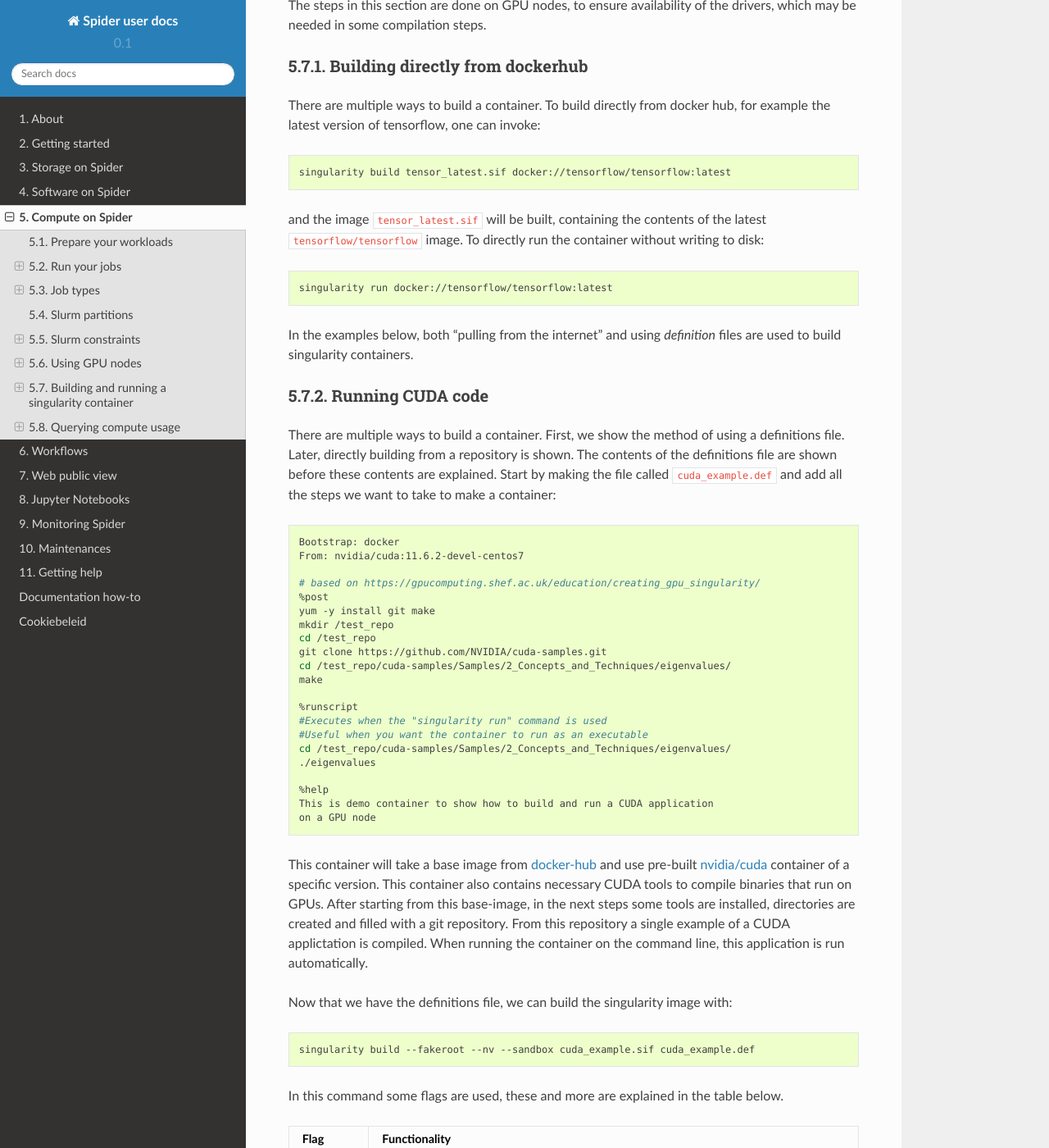
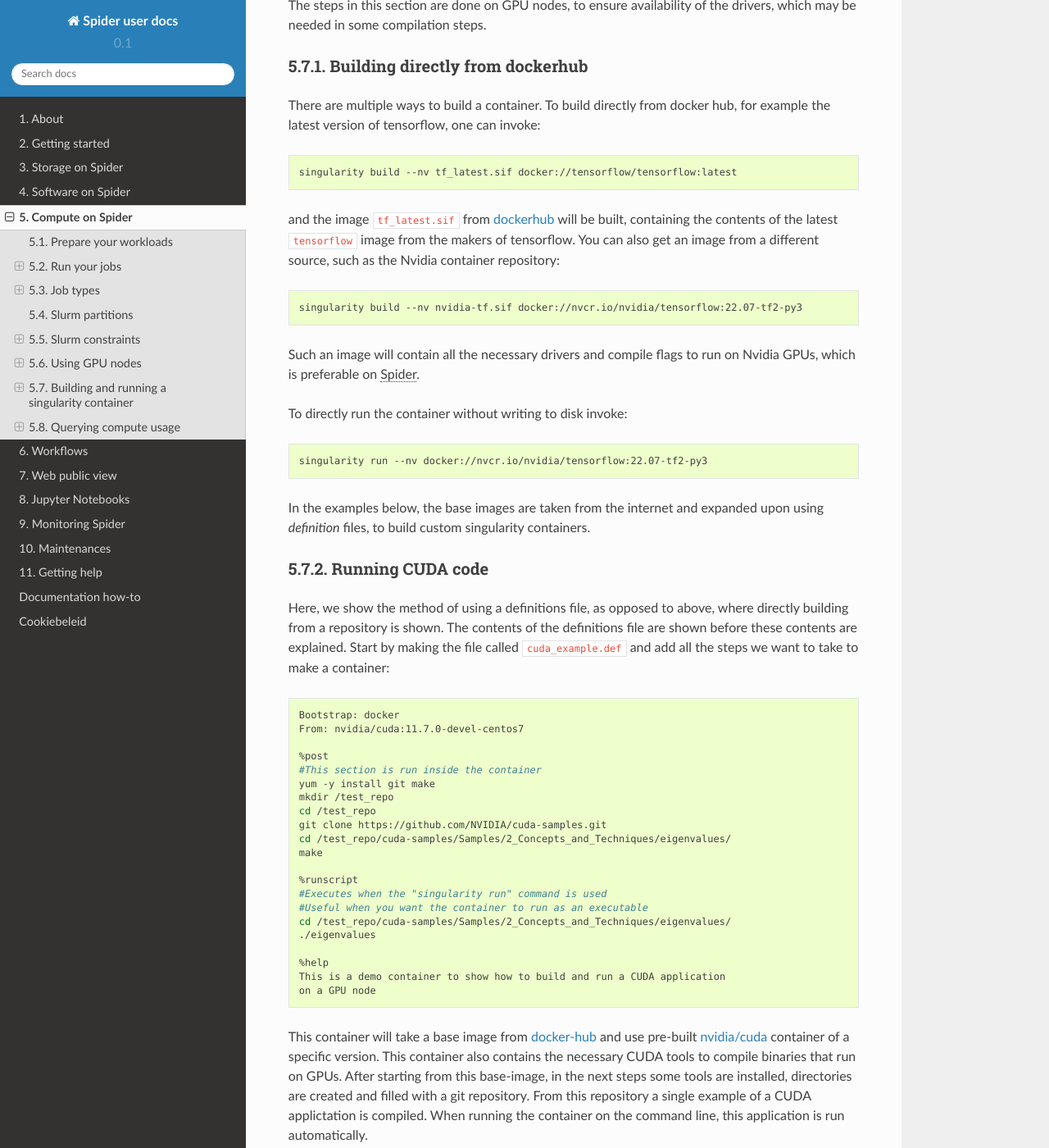
Before and after one commit to sara-nl/spiderdocs, a Sphinx documentation site: the page built from source/Pages/compute_on_spider.rst, in a window 1280 px wide and 1400 px high, scrolled down 9160 px. Shown: the whole window at 82% size. Built offline with Sphinx 7.4.7 and the Read the Docs theme 2.0.0, drawn with Linux system fonts in a browser that asks for light colours; some of the changed text lies outside the part shown.

Commit message:
Update TF to NV in containers and examples

```diff
--- a/source/Pages/compute_on_spider.rst
+++ b/source/Pages/compute_on_spider.rst
@@ -424,28 +424,37 @@ There are multiple ways to build a container. To build directly from docker hub,
 
 .. code-block:: bash
 
-   singularity build tensor_latest.sif docker://tensorflow/tensorflow:latest
+   singularity build --nv tf_latest.sif docker://tensorflow/tensorflow:latest
 
-and the image ``tensor_latest.sif`` will be built, containing the contents of the latest ``tensorflow/tensorflow`` image. To directly run the container without writing to disk:
+and the image ``tf_latest.sif`` from `dockerhub <https://hub.docker.com>`_ will be built, containing the contents of the latest ``tensorflow`` image from the makers of tensorflow. You can also get an image from a different source, such as the Nvidia container repository:
 
 .. code-block:: bash
 
-   singularity run docker://tensorflow/tensorflow:latest
+   singularity build --nv nvidia-tf.sif docker://nvcr.io/nvidia/tensorflow:22.07-tf2-py3
 
-In the examples below, both "pulling from the internet" and using *definition* files are used to build singularity containers.
+Such an image will contain all the necessary drivers and compile flags to run on Nvidia GPUs, which is preferable on :abbr:`Spider (Symbiotic Platform(s) for Interoperable Data Extraction and Redistribution)`.
+
+To directly run the container without writing to disk invoke:
+
+.. code-block:: bash
+
+   singularity run --nv docker://nvcr.io/nvidia/tensorflow:22.07-tf2-py3
+
+In the examples below, the base images are taken from the internet and expanded upon using *definition* files, to build custom singularity containers.
 
 Running CUDA code
 =================
 
-There are multiple ways to build a container. First, we show the method of using a definitions file. Later, directly building from a repository is shown. The contents of the definitions file are shown before these contents are explained. Start by making the file called ``cuda_example.def`` and add all the steps we want to take to make a container:
+
+Here, we show the method of using a definitions file, as opposed to above, where directly building from a repository is shown. The contents of the definitions file are shown before these contents are explained. Start by making the file called ``cuda_example.def`` and add all the steps we want to take to make a container:
 
 .. code-block:: bash
 
    Bootstrap: docker
-   From: nvidia/cuda:11.6.2-devel-centos7
+   From: nvidia/cuda:11.7.0-devel-centos7
 
-   # based on https://gpucomputing.shef.ac.uk/education/creating_gpu_singularity/
    %post
+   #This section is run inside the container
    yum -y install git make
    mkdir /test_repo
    cd /test_repo
@@ -460,10 +469,10 @@ There are multiple ways to build a container. First, we show the method of using
    ./eigenvalues
 
    %help
-   This is demo container to show how to build and run a CUDA application
+   This is a demo container to show how to build and run a CUDA application
    on a GPU node
 
-This container will take a base image from `docker-hub <https://hub.docker.com/>`_ and use pre-built `nvidia/cuda <https://hub.docker.com/r/nvidia/cuda>`_ container of a specific version. This container also contains necessary CUDA tools to compile binaries that run on GPUs. After starting from this base-image, in the next steps some tools are installed, directories are created and filled with a git repository. From this repository a single example of a CUDA applictation is compiled. When running the container on the command line, this application is run automatically.
+This container will take a base image from `docker-hub <https://hub.docker.com/>`_ and use pre-built `nvidia/cuda <https://hub.docker.com/r/nvidia/cuda>`_ container of a specific version. This container also contains the necessary CUDA tools to compile binaries that run on GPUs. After starting from this base-image, in the next steps some tools are installed, directories are created and filled with a git repository. From this repository a single example of a CUDA applictation is compiled. When running the container on the command line, this application is run automatically.
 
 Now that we have the definitions file, we can build the singularity image with:
 
@@ -500,32 +509,40 @@ The container was exposed to the GPU at build-time, and at run-time it also has
 
 .. tip::
 
-   Only use ``--sandbox`` and ``--writable`` when developing the image. Once the build is settled, create the container and distribute it as-is for maximum stability.
+   Only use ``--sandbox`` and ``--writable`` when developing the image. Once the build is settled, create the container with a definitions file and distribute it as-is for maximum stability.
 
+There is also a full HPC development image made available by Nvidia, called "HPC SDK", which is the software development kit that contains all the compilers, libraries and tools necessary to build efficient code that runs on GPUs. This image can be found `here <Https://catalog.ngc.nvidia.com/orgs/nvidia/containers/nvhpc>`_.
 
 Running python
 ==============
 
 Popular python interfaces for modelling are tensorflow, keras, pytorch, and more. An example for using tensorflow in singularity is provided below, but some warnings have to be taken into account, due to the default behaviour of singularity with the host machine.
 
-Starting on a machine in the GPU partition, we create a definitions file ``tf-latest.def`` containing:
+Starting on a machine in the GPU partition, we create a definitions file ``nv-tf-22.07.def`` containing:
 
 .. code-block:: bash
 
   Bootstrap: docker
-  From: tensorflow/tensorflow:latest
+  From: nvcr.io/nvidia/tensorflow:22.07-tf2-py3
 
   %post
-    pip install matplotlib
+  cd /tmp
+  git clone https://github.com/tensorflow/docs
+
+  %runscript
+  cd /tmp/docs/site/en/tutorials/keras
+  python
 
   %help
-    This is demo container to show how to run a tensorflow model
+  This is a demo container to show how to run tensorflow in python
 
 and build the container using the usual
 
 .. code-block:: bash
 
-   singularity build --nv --fakeroot tf-latest.sif tf-latest.def
+   singularity build --nv --fakeroot nv-tf-22.07.sif nv-tf-22.07.def
+
+In this definitions file, the tensorflow docs and tutorials are installed as an example to show how to do it.
 
 .. WARNING::
    Running ``pip`` inside the container using ``singularity shell`` when it is in ``--writable`` mode will write the python libraries to the default **mounted** location. This location is the ``$HOME``-folder of ``$USER``. As such, pip packages will end up on the host machine and not in the container. To avoid this behaviour, only run ``pip`` during the building of the image in the definitions file, or change the mounting behaviour of singularity when entering the shell. For example, mount the local path of your project as working directory as the ``$HOME`` in the container.
@@ -533,12 +550,13 @@ and build the container using the usual
    For information on this, read ``man singularity-shell`` and `bind mounts <https://singularity-userdoc.readthedocs.io/en/latest/bind_paths_and_mounts.html>`_.
 
 .. WARNING::
-   As the home folder is mounted by default in singularity, and python searches certain folders by default, it is possible that inside the container packages from the host are called, instead of what is inside the container. For example, the ``~/.local`` folder on the host machine can have presedence over site-packages in the container. If errors appear relating to CUDA ``.so`` files, or versions of packages are mismatching, ensure that the user-space is not accidentally providing libraries to the container.
+   As the home folder is mounted by default in singularity, and python searches certain folders by default, it is possible that inside the container packages from the host machine are called, instead of what is inside the container. For example, the ``~/.local`` folder on the host machine can have presedence over site-packages in the container. If errors appear relating to CUDA ``.so`` files, or versions of packages are mismatching, ensure that the user-space is not accidentally providing libraries to the container.
 
 .. tip::
-   Use singularity only to encapsulate your libraries in the container and thus control their versioning and that of the environment. Code and data files can be fed to singularity, so keep such files external to the container.
+   Use singularity only to control the versioning of the environment and encapsulate your libraries in the container and thus control their versioning. Code and data files can be fed to singularity, so keep such files external to the container.
 
-In this example, matplotlib is installed in the definitions file, not only to show how to do this, but also as it is a required package in the example we will follow. The example comes from the tensorflow library: `classifying pieces of clothing <https://www.tensorflow.org/tutorials/keras/classification>`_. Now create a file to run ``fashion.py``, set it to executable with ``chmod 755 fashion.py`` and add the following:
+
+The example we are about to execute in the container comes from the tensorflow library: `classifying pieces of clothing <https://www.tensorflow.org/tutorials/keras/classification>`_. Now create a file to run ``fashion.py``, set it to executable with ``chmod 755 fashion.py`` and add the following:
 
 .. code-block:: python
 
@@ -631,7 +649,7 @@ Before starting the notebook, we have open a tunnel to forward the port on which
 
    ssh -NL 8888:wn-gp-01:8888 USERNAME@spider.surfsara.nl
 
-where USERNAME is your username and ``wn-gp-01`` should changed to the node on which the python kernel is running. This tunneling command has to be running in a seperate terminal, and ensures the communication from port 8888 on the remote machine is forwarded to port 8888 on the local machine. The number 8888 on the right-hand side has to correspond to the port that is given when you start the jupyter notebook, which defaults to 8888.
+where USERNAME is your username and ``wn-gp-01`` should changed to the node on which the python kernel is running. This tunneling command has to be running in a seperate terminal, and ensures the communication from port 8888 (right hand side) on the remote machine is forwarded to port 8888 (left hand side) on the local machine. The port that is given when you start the jupyter notebook defaults to 8888, but if it is already in use, the value will be different.
 
 Once the tunnel is open, start the notebook in a new terminal with:
 
@@ -643,16 +661,19 @@ Once the tunnel is open, start the notebook in a new terminal with:
 
 where USERNAME is your username and the partition is a GPU partition, like ``gpu_v100`` or ``gpu_a100`` depending on your project. The ``singularity shell`` command is needed to start jupyter from the command inside the container. The tutorials were cloned during the building of the image. The container is read-only, and some of the examples will require to download and store some files. To have writing functionality available for the examples, build the image with ``--sandbox`` and run it with ``--writable``.
 
-Alternatively, to have write permission, you can mount your home folder and start the notebook with:
+Start the notebook with:
 
 .. code-block:: bash
 
    cd /tmp/docs/site/en/tutorials/keras
    jupyter notebook --ip=0.0.0.0
 
-The python output will return an address like ``http://127.0.0.1:8888/?token=abc123``. Opening this address in your browser will give you access to the notebook. Now you can run an example on the GPU by going to ``/tf/``.
+The python output will return an address like ``http://127.0.0.1:8888/?token=abc123``. Opening this address in your browser will give you access to the notebook. Now you can run an example from the ``keras`` folder.
 
-If there is an output in the terminal running the notebook similar to:
+.. WARNING::
+   Some jupyter instances provide a link of that contains ``hostname:8888``. Replace ``hostname`` with ``localhost`` or ``127.0.0.1`` to properly fetch the notebook.
+
+The terminal will now have CUDA output, while the notebook contains all the python and graphical output. Again, if there is an output in the terminal running the notebook similar to:
 
 .. code-block:: bash
 
```
Also changed, not shown: other parts of source/Pages/compute_on_spider.rst (+1 -1 lines).
